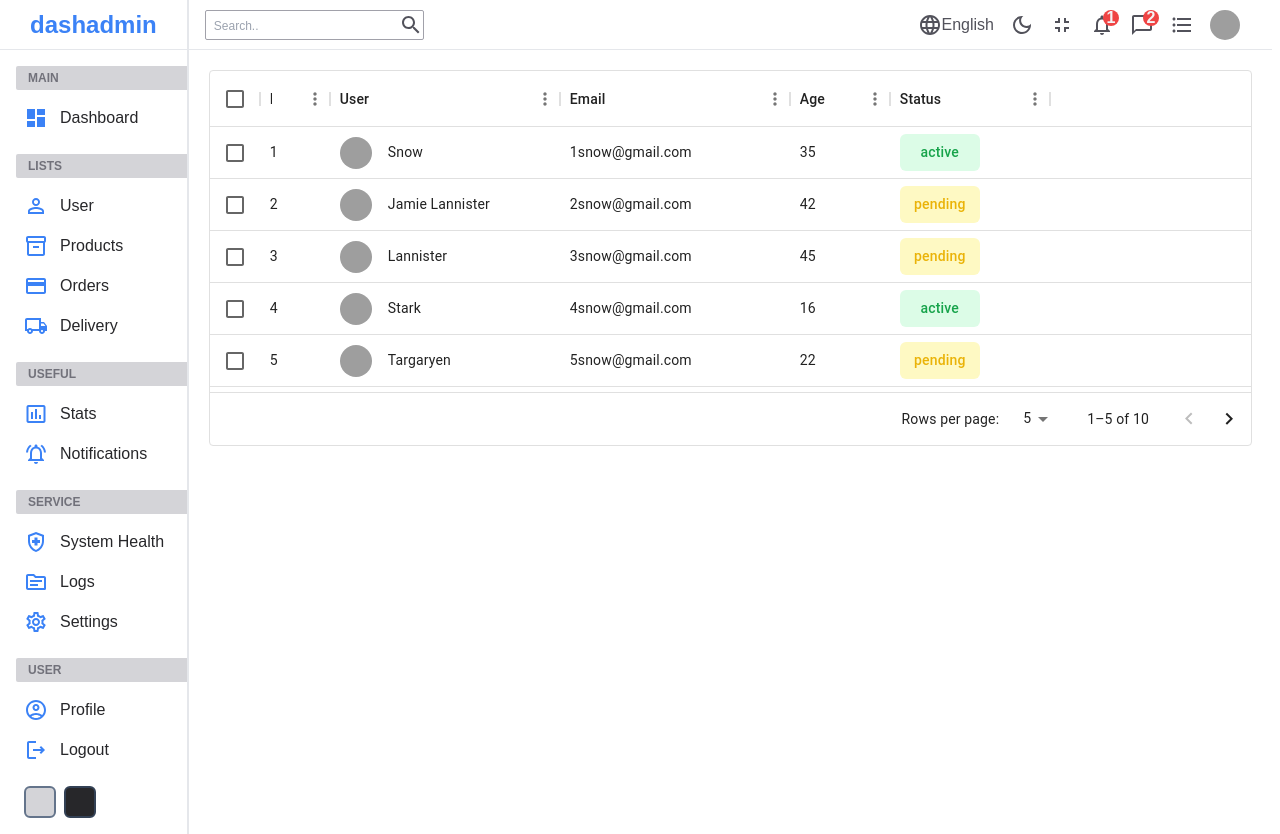
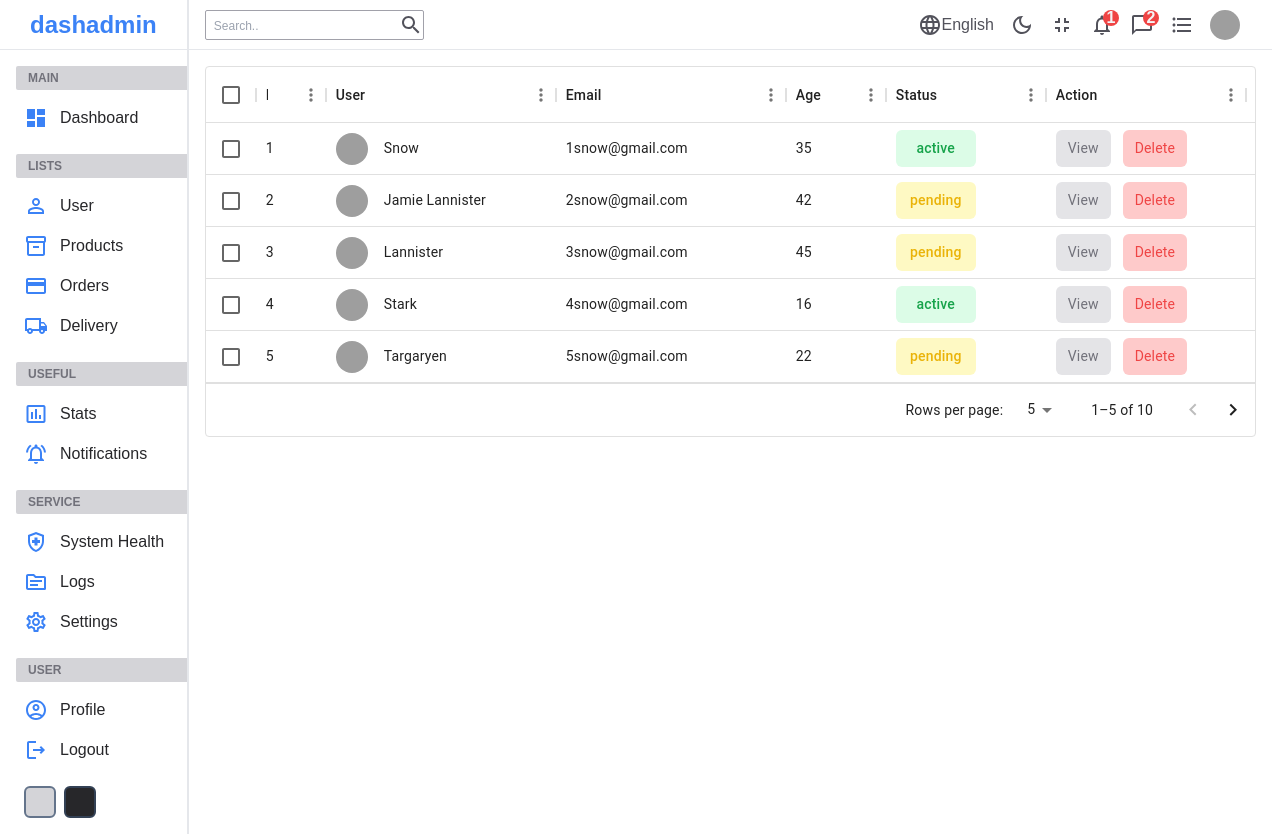
Before and after one commit to cbarcinas/admin-panel, a React (Create React App) app: page /users in a window 1280 px wide. Built offline with nearby package versions, Linux system fonts and the light colour scheme; grey boxes are pictures that could not be loaded.

Commit message:
added action column

```diff
--- a/src/components/Datatable.js
+++ b/src/components/Datatable.js
@@ -2,11 +2,31 @@ import { DataGrid } from '@mui/x-data-grid';
 import { userColumns, userRows } from '../datatableSource';
 
 const Datatable = () => {
+  const actionColumn = [
+    {
+      field: 'action',
+      headerName: 'Action',
+      width: 200,
+      renderCell: (params) => {
+        return (
+          <div className="flex items-center gap-3">
+            <div className="cursor-pointer rounded-md bg-zinc-200 px-3 py-2 text-zinc-500">
+              View
+            </div>
+            <div className="cursor-pointer rounded-md bg-red-200 px-3 py-2 text-red-500">
+              Delete
+            </div>
+          </div>
+        );
+      },
+    },
+  ];
+
   return (
-    <div className="h-[26rem] p-5">
+    <div className=" p-4">
       <DataGrid
         rows={userRows}
-        columns={userColumns}
+        columns={userColumns.concat(actionColumn)}
         initialState={{
           pagination: {
             paginationModel: { page: 0, pageSize: 5 },
```
